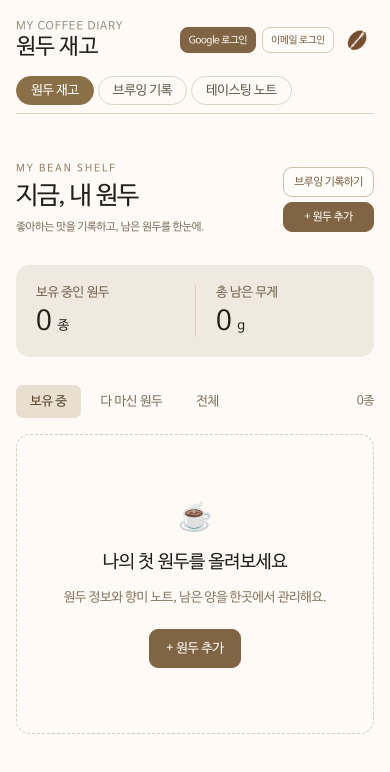
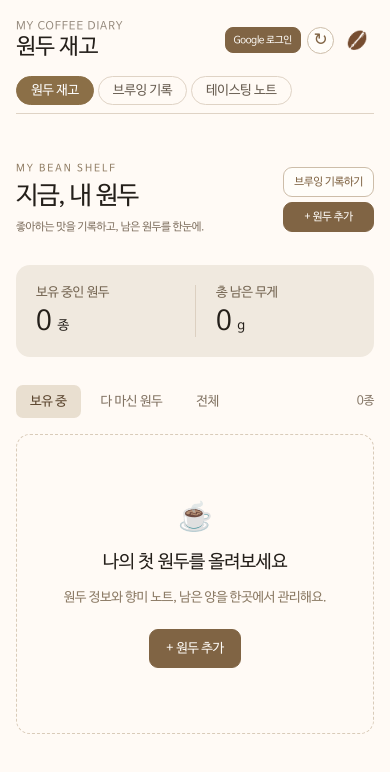
Before and after one commit to tremello/coffee-diary, a React (Vite) app: page / in a window 390 px wide. Shown: the top 772 px of the page. Built offline with nearby package versions, Linux system fonts and the light colour scheme.

Commit message:
Simplify login and add refresh shortcut

```diff
--- a/coffee_app.tsx
+++ b/coffee_app.tsx
@@ -149,12 +149,6 @@ export default function App() {
 }
 
 function Header({ page, setPage, user, authLoading }: { page: Page; setPage: (page: Page) => void; user: { id: string; email?: string } | null; authLoading: boolean }) {
-  const signIn = async () => {
-    const email = window.prompt("동기화할 이메일 주소를 입력해주세요.");
-    if (!email) return;
-    const { error } = await supabase.auth.signInWithOtp({ email, options: { emailRedirectTo: `${window.location.origin}/` } });
-    if (error) window.alert(error.message); else window.alert("로그인 링크를 이메일로 보냈어요.");
-  };
   const signInGoogle = async () => {
     const { error } = await supabase.auth.signInWithOAuth({ provider: "google", options: { redirectTo: `${window.location.origin}/` } });
     if (error) window.alert(error.message);
@@ -167,7 +161,7 @@ function Header({ page, setPage, user, authLoading }: { page: Page; setPage: (pa
           <p style={{ fontSize: 11, color: "var(--color-text-tertiary)", margin: 0, letterSpacing: 1, textTransform: "uppercase", fontFamily: FONT }}>My Coffee Diary</p>
           <h1 style={{ fontSize: 22, fontWeight: 500, margin: "2px 0 0", color: "var(--color-text-primary)", fontFamily: FONT }}>{PAGE_LABELS[page]}</h1>
         </div>
-        <div className="account-actions">{user ? <button className="account-button" onClick={signOut}>{user.email?.split("@")[0] ?? "내 계정"} · 로그아웃</button> : <><button className="google-button" onClick={signInGoogle}>Google 로그인</button><button className="account-button" onClick={signIn}>이메일 로그인</button></>}<img className="brand-mark" src="/coffee-diary-logo-brown.png" alt="커피 기록 로고" /></div>
+        <div className="account-actions">{user ? <button className="account-button" onClick={signOut}>{user.email?.split("@")[0] ?? "내 계정"} · 로그아웃</button> : <button className="google-button" onClick={signInGoogle}>Google 로그인</button>}<button className="refresh-button" onClick={() => window.location.reload()} aria-label="새로고침" title="새로고침">↻</button><img className="brand-mark" src="/coffee-diary-logo-brown.png" alt="커피 기록 로고" /></div>
       </div>
       <nav style={{ display: "flex", gap: 4, marginTop: "1rem" }}>
         {PAGES.map(p => (
--- a/src/style.css
+++ b/src/style.css
@@ -95,6 +95,8 @@ button:focus-visible, input:focus-visible, textarea:focus-visible { outline: 2px
 .account-button:hover { background: #f4eee6; }
 .google-button { border: 1px solid #806444; background: #806444; color: #fffdf9; border-radius: 8px; padding: 7px 10px; font-size: 11px; white-space: nowrap; }
 .google-button:hover { background: #695137; }
+.refresh-button { width: 28px; height: 28px; border: 1px solid #cdbda9; background: #fffdf9; color: #806444; border-radius: 50%; padding: 0; font-size: 18px; line-height: 1; display: inline-grid; place-items: center; }
+.refresh-button:hover { background: #f4eee6; }
 .inventory { padding-top: 10px; }
 .inventory-intro { display: flex; align-items: center; justify-content: space-between; gap: 16px; margin: 14px 0 28px; }
 .eyebrow { font-size: 10px; letter-spacing: 2px; color: #8a765c; margin: 0 0 8px; }
@@ -161,6 +163,7 @@ button:focus-visible, input:focus-visible, textarea:focus-visible { outline: 2px
   .brand-mark { width: 34px; height: 34px; }
   .account-button { padding: 6px 8px; font-size: 10px; }
   .google-button { padding: 6px 8px; font-size: 10px; }
+  .refresh-button { width: 27px; height: 27px; font-size: 17px; }
   .intro-actions { align-items: stretch; flex-direction: column; gap: 5px; }
   .intro-actions button { padding: 8px 10px; font-size: 11px; }
   .inventory-intro h2 { font-size: 25px; }
```
